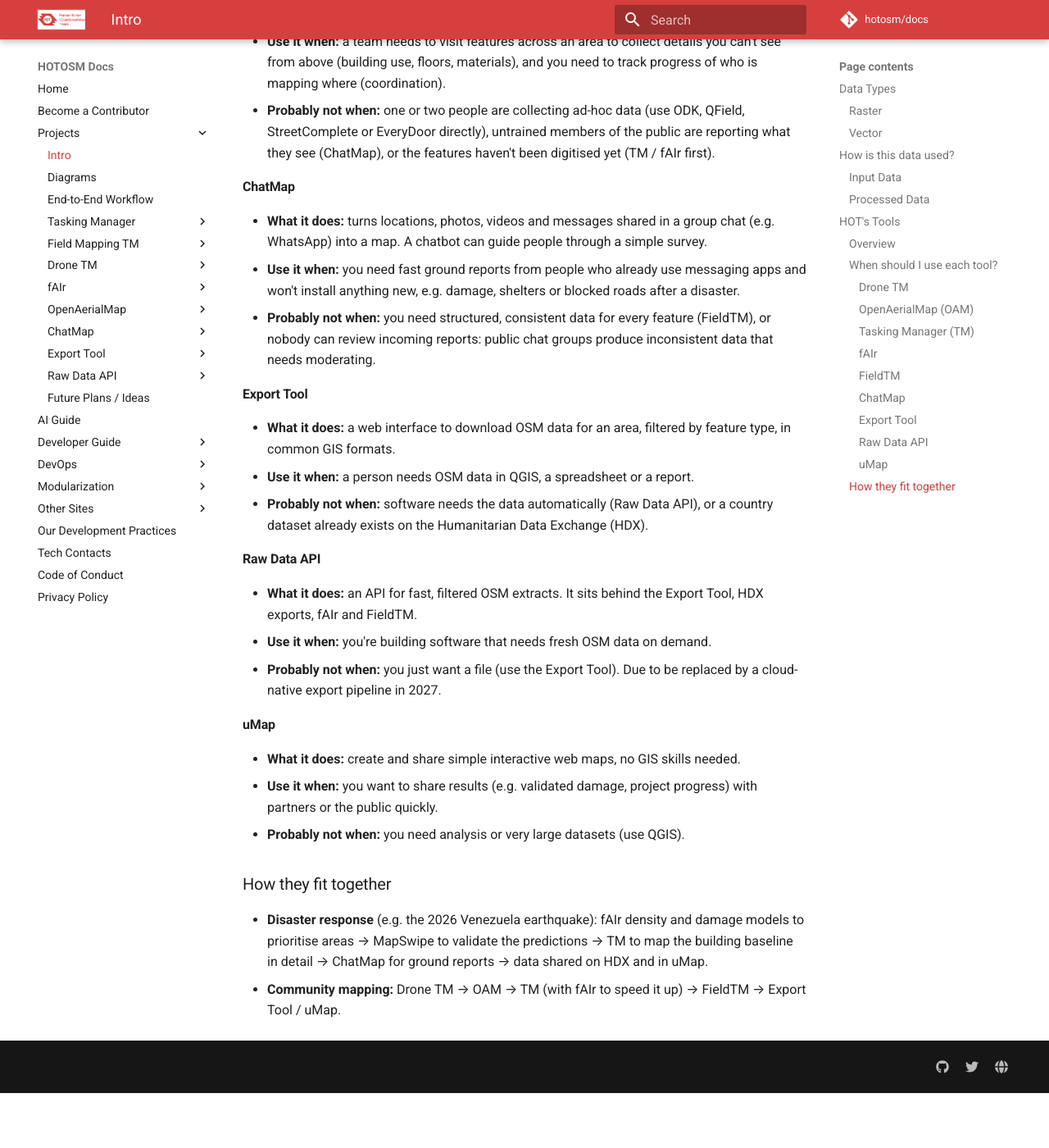
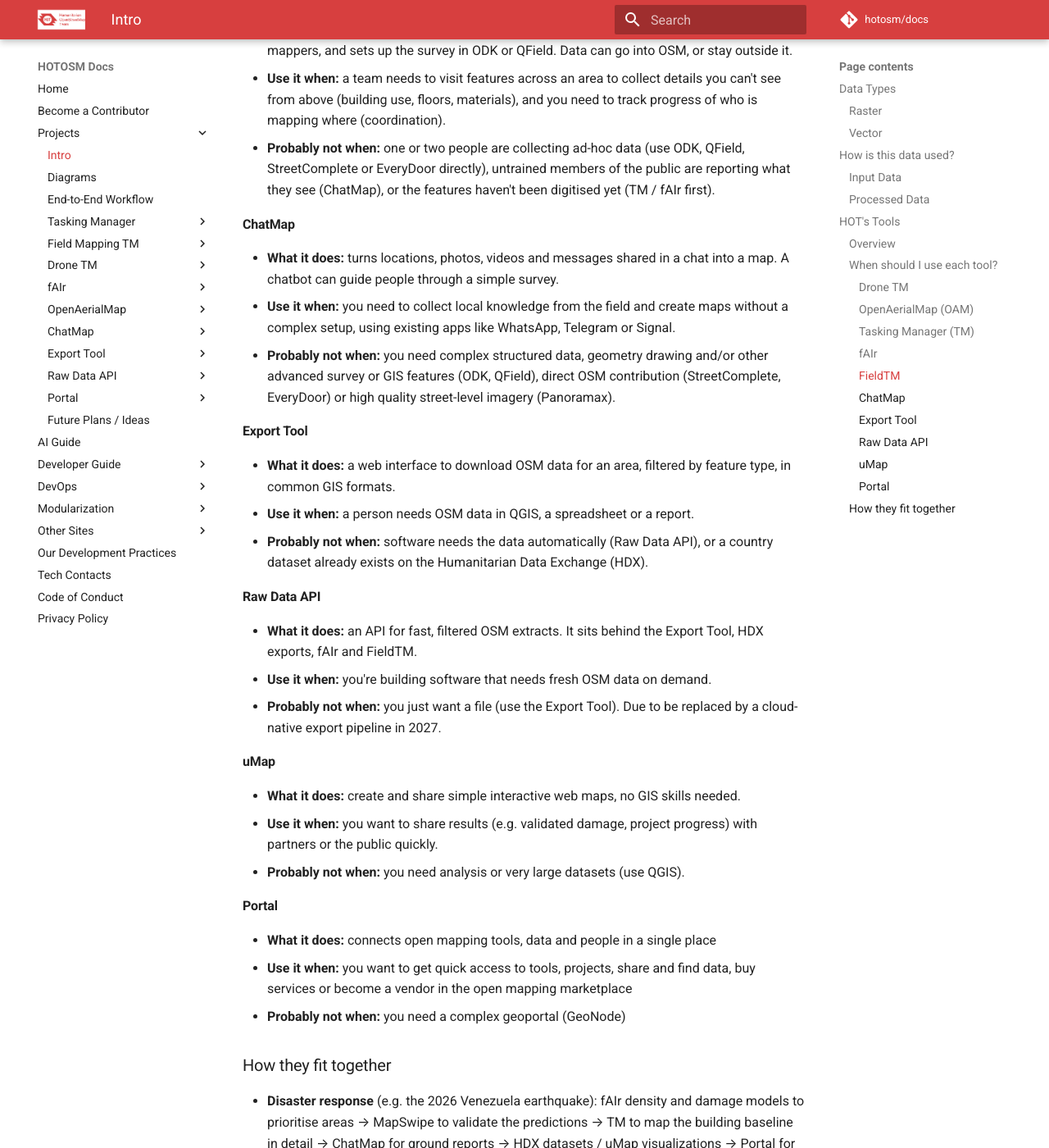
Before and after one commit to hotosm/docs, an MkDocs documentation site: the page built from docs/projects/tools-summary.md, in a window 1280 px wide and 1400 px high, scrolled down 3933 px. Shown: the whole window at 82% size. Built offline with MkDocs 1.6.1 and Material for MkDocs 9.7.7, drawn with Linux system fonts in a browser that asks for light colours; comment, search, counter and statistics services are not loaded; before the commit the page ends 5266 px from its top, so only the background shows below that; some of the changed text lies outside the part shown.

Commit message:
Update text for ChatMap, + Add Portal

```diff
--- a/docs/projects/tools-summary.md
+++ b/docs/projects/tools-summary.md
@@ -84,6 +84,7 @@
 | Export Tool  | Extract data from OSM easily _for humans_.                |
 | ChatMap      | Collect field data using messaging apps.                  |
 | uMap         | Share simple interactive maps of the results.             |
+| Portal       | Connect tools, data and people in a single place.         |
 
 ### When should I use each tool?
 
@@ -163,14 +164,13 @@
 #### ChatMap
 
 - **What it does:** turns locations, photos, videos and messages shared in a
-  group chat (e.g. WhatsApp) into a map. A chatbot can guide people through a
-  simple survey.
-- **Use it when:** you need fast ground reports from people who already use
-  messaging apps and won't install anything new, e.g. damage, shelters or
-  blocked roads after a disaster.
-- **Probably not when:** you need structured, consistent data for every feature
-  (FieldTM), or nobody can review incoming reports: public chat groups
-  produce inconsistent data that needs moderating.
+  chat into a map. A chatbot can guide people through a simple survey.
+- **Use it when:** you need to collect local knowledge from the field and create
+maps without a complex setup, using existing apps like WhatsApp, Telegram
+or Signal.
+- **Probably not when:** you need complex structured data, geometry drawing
+and/or other advanced survey or GIS features (ODK, QField), direct OSM contribution
+(StreetComplete, EveryDoor) or high quality street-level imagery (Panoramax).
 
 #### Export Tool
 
@@ -196,11 +196,18 @@
   progress) with partners or the public quickly.
 - **Probably not when:** you need analysis or very large datasets (use QGIS).
 
+#### Portal
+
+- **What it does:** connects open mapping tools, data and people in a single place
+- **Use it when:** you want to get quick access to tools, projects, share and find data,
+buy services or become a vendor in the open mapping marketplace
+- **Probably not when:** you need a complex geoportal (GeoNode)
+
 ### How they fit together
 
 - **Disaster response** (e.g. the 2026 Venezuela earthquake): fAIr density and
   damage models to prioritise areas → MapSwipe to validate the predictions →
   TM to map the building baseline in detail → ChatMap for ground reports →
-  data shared on HDX and in uMap.
+  HDX datasets / uMap visualizations → Portal for sharing all together
 - **Community mapping:** Drone TM → OAM → TM (with fAIr to speed it up) →
   FieldTM → Export Tool / uMap.
--- a/mkdocs.yml
+++ b/mkdocs.yml
@@ -103,7 +103,7 @@
       - ChatMap:
           - Landing Page: https://chatmap.hotosm.org
           - Docs: https://github.com/hotosm/chatmap/blob/master/docs/index.md
-          - Roadmap: https://github.com/hotosm/chatmap/#roadmap
+          - Roadmap: https://github.com/hotosm/chatmap#roadmap-2026
           - Development: https://github.com/orgs/hotosm/projects/46
       - Export Tool:
           - Landing Page: https://export.hotosm.org
@@ -116,6 +116,11 @@
           - Docs: https://hotosm.github.io/raw-data-api/
           - Roadmap: https://github.com/hotosm/raw-data-api/tree/master#product-roadmap
           - Development: https://github.com/orgs/hotosm/projects/29
+      - Portal:
+          - Landing Page: https://portal.hotosm.org
+          - Docs: https://github.com/hotosm/portal/blob/main/ARCHITECTURE.md
+          - Roadmap: https://github.com/hotosm/portal#roadmap
+          - Development: https://github.com/orgs/hotosm/projects/48
       - Future Plans / Ideas: projects/future-plans.md
   - AI Guide: https://responsibleai.guide
   - Developer Guide:
```
Also changed, not shown: docs/tech-contacts.md (+1 -0 lines).
